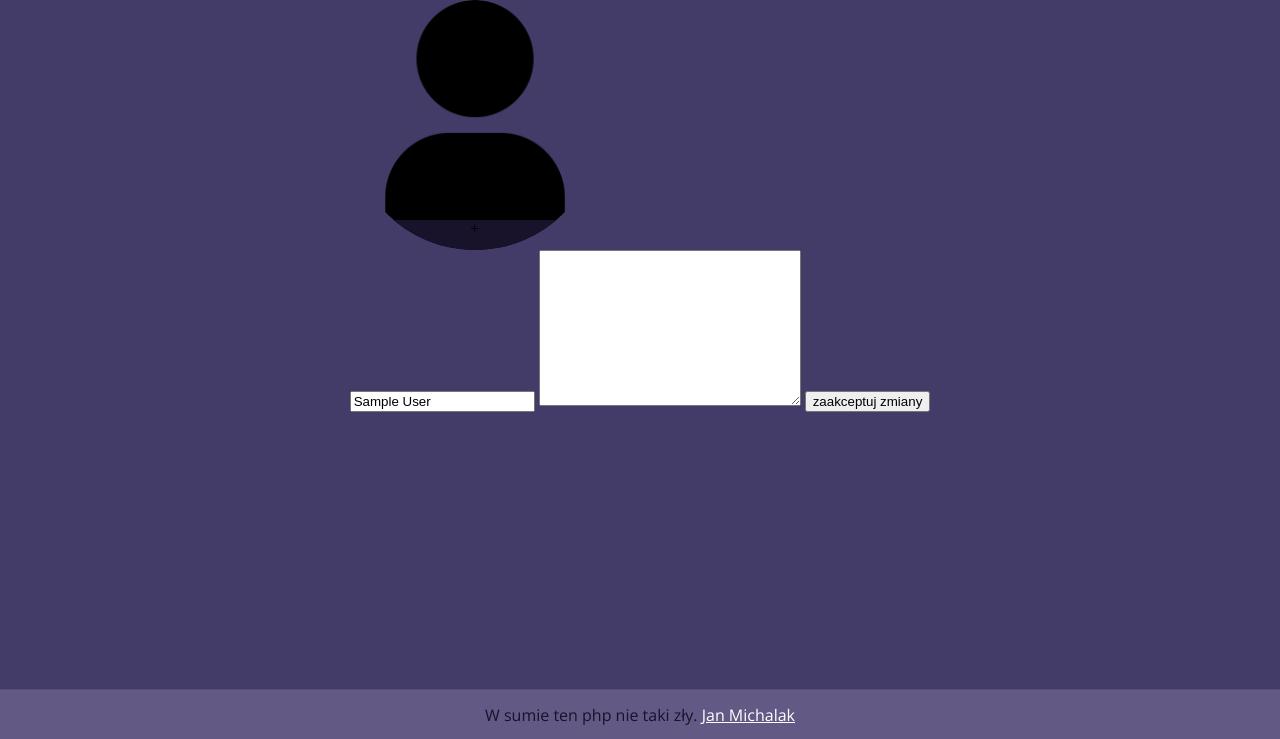
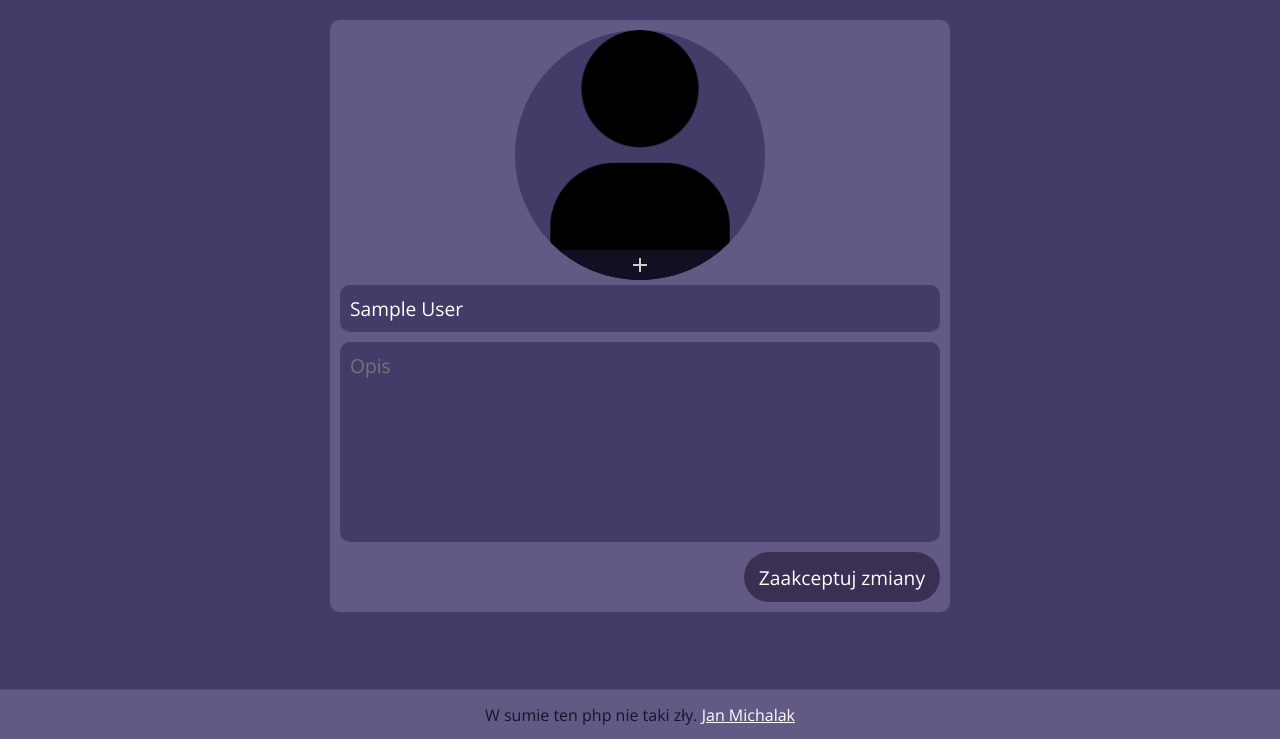
Before and after one commit to canicjusz/slownik, a PHP site: page /user/edit.php in a window 1280 px wide. Shown: the part 61-800 px from the top of the page. Run offline with PHP 8.4, Linux system fonts and the light colour scheme; the visitor is signed in with stand-in values (Sample User, id 1).

Commit message:
user editing page fertig

```diff
--- a/user/edit.css
+++ b/user/edit.css
@@ -121,33 +121,30 @@ svg {
   color: #18122B;
   box-shadow: 0 0 2px #574e74;
 }
-
-.form {
-  margin: 20px 0 0 0;
-  border-radius: 10px;
-  height: -moz-fit-content;
-  height: fit-content;
-  background: #635985;
-  box-sizing: border-box;
-  padding: 10px 15px;
-}
-.form__avatar {
+.user__avatar {
   width: 100%;
   height: 100%;
+  -o-object-fit: cover;
+     object-fit: cover;
 }
-.form__avatar-input {
+.user__avatar-input {
   display: none;
 }
-.form__avatar-plus {
+.user__avatar-plus {
   height: 30px;
   width: 100%;
   background: #18122B;
-  text-align: center;
-  display: block;
+  color: #fff;
+  opacity: 0.8;
+  align-items: center;
+  display: flex;
+  justify-content: center;
+  cursor: pointer;
   bottom: 0;
   position: absolute;
 }
-.form__avatar-container {
+.user__avatar-container {
+  margin: 0 auto;
   position: relative;
   overflow: hidden;
   background: #443C68;
@@ -157,7 +154,21 @@ svg {
   -o-object-fit: cover;
      object-fit: cover;
 }
-.form__input {
+.user__button {
+  color: #fff;
+  cursor: pointer;
+  font-size: 1.2rem;
+  font-family: "Open Sans", sans-serif;
+  padding: 10px 15px;
+  margin-right: 0;
+  display: block;
+  margin-left: auto;
+  height: 50px;
+  background: #393053;
+  border: none;
+  border-radius: 50px;
+}
+.user__input {
   box-sizing: border-box;
   margin: 5px 0 10px 0;
   padding: 10px;
@@ -176,23 +187,4 @@ svg {
   cursor: text;
   font-size: 1.2rem;
   max-height: 200px;
-}
-.form__button {
-  color: #fff;
-  cursor: pointer;
-  font-size: 1.2rem;
-  font-family: "Open Sans", sans-serif;
-  padding: 10px 15px;
-  margin-right: 0;
-  display: block;
-  margin-left: auto;
-  height: 50px;
-  background: #393053;
-  border: none;
-  border-radius: 50px;
-}
-.form__label {
-  font-size: 1.2rem;
-  font-family: "Open Sans", sans-serif;
-  color: #18122B;
 }/*# sourceMappingURL=edit.css.map */
--- /dev/null
+++ b/user/edit.js
@@ -0,0 +1,20 @@
+// chcialem 0 js ale no cusz... ten skrypt i tak nie jest mandatory
+
+const input = document.querySelector(".user__avatar-input");
+const img = document.querySelector(".user__avatar");
+
+input.addEventListener("change", changeImg);
+
+function changeImg() {
+  if (input.files) {
+    const file = input.files[0];
+    if (file.type.startsWith("image/")) {
+      const newSrc = URL.createObjectURL(file);
+      img.setAttribute("src", newSrc);
+      URL.revokeObjectURL(newSrc);
+    } else {
+      input.value = "";
+      alert("Dodaj zdjęcie, a nie");
+    }
+  }
+}
--- a/user/edit.php
+++ b/user/edit.php
@@ -10,7 +10,7 @@ if (!$result = $mysqli->query($query)) {
 if ($result->num_rows == 1) {
   $user = $result->fetch_object();
 
-  if(isset($_POST["avatar"]) || isset($_POST["description"]) || isset($_POST["name"])){
+  if (isset($_POST["avatar"]) || isset($_POST["description"]) || isset($_POST["name"])) {
     $new_avatar = $_FILES["avatar"]["tmp_name"];
     $edited = [];
 
@@ -43,16 +43,24 @@ if ($result->num_rows == 1) {
 <?php require_once('../components/nav.php') ?>
 
 <main class="main">
-  <form action="" method="post" enctype="multipart/form-data">
-    <div class="form__avatar-container">
-      <img src="../avatars/<?= $user->avatar ?>" class="form__avatar" />
-      <label class="form__avatar-plus" for="avatar">+</label>
-      <input class="form__avatar-input" type="file" id="avatar" name="avatar" accept="image/png, image/jpeg, image/jpg, image/gif">
+  <form action="" method="post" enctype="multipart/form-data" class="user">
+    <div class="user__avatar-container">
+      <img src="../avatars/<?= $user->avatar ?>" class="user__avatar" />
+      <label class="user__avatar-plus" for="avatar"><svg xmlns="http://www.w3.org/2000/svg" viewBox="0 0 24 24"
+          width="24" height="24">
+          <path fill="none" d="M0 0h24v24H0z" />
+          <path d="M11 11V5h2v6h6v2h-6v6h-2v-6H5v-2z" />
+        </svg></label>
+      <input class="user__avatar-input" type="file" id="avatar" name="avatar"
+        accept="image/png, image/jpeg, image/jpg, image/gif">
     </div>
-    <input type="text" name="name" value="<?= $user->name ?>" required>
-    <textarea name="description" id="" cols="30" rows="10"><?= $user->description ?></textarea>
-    <button>zaakceptuj zmiany</button>
+    <input class="user__input" type="text" name="name" value="<?= $user->name ?>" required placeholder="Nazwa">
+    <textarea class="user__input" name="description" id="" cols="30" rows="10"
+      placeholder="Opis"><?= $user->description ?></textarea>
+    <button class="user__button">Zaakceptuj zmiany</button>
   </form>
 </main>
 
+<script src="edit.js"></script>
+
 <?php require_once('../components/footer.php') ?>
--- a/user/edit.sass
+++ b/user/edit.sass
@@ -32,17 +32,10 @@
   // dodac to we wszystkich chmurkach
   box-shadow: 0 0  2px #574e74
 
-.form
-  margin: 20px 0 0 0
-  border-radius: 10px
-  height: fit-content
-  background: $kimberly
-  box-sizing: border-box
-  padding: 10px 15px
-
   &__avatar
     width: 100%
     height: 100%
+    object-fit: cover
 
     &-input
       display: none
@@ -51,12 +44,17 @@
       height: 30px
       width: 100%
       background: $haiti
-      text-align: center
-      display: block
+      color: $white
+      opacity: .8
+      align-items: center
+      display: flex
+      justify-content: center
+      cursor: pointer
       bottom: 0
       position: absolute
 
     &-container
+      margin: 0 auto
       position: relative
       overflow: hidden
       background: $minsk
@@ -64,6 +62,20 @@
       height: 250px
       width: 250px
       object-fit: cover
+
+  &__button
+    color: $white
+    cursor: pointer
+    font-size: 1.2rem
+    font-family: 'Open Sans', sans-serif
+    padding: 10px 15px
+    margin-right: 0
+    display: block
+    margin-left: auto
+    height: 50px
+    background: $indigo
+    border: none
+    border-radius: 50px
 
   &__input
     box-sizing: border-box
@@ -83,22 +95,3 @@
     cursor: text
     font-size: 1.2rem
     max-height: 200px
-
-  &__button
-    color: $white
-    cursor: pointer
-    font-size: 1.2rem
-    font-family: 'Open Sans', sans-serif
-    padding: 10px 15px
-    margin-right: 0
-    display: block
-    margin-left: auto
-    height: 50px
-    background: $indigo
-    border: none
-    border-radius: 50px
-
-  &__label
-    font-size: 1.2rem
-    font-family: 'Open Sans', sans-serif
-    color: $haiti
```
Also changed, not shown: avatars/21678473706.png (added), avatars/21678474096.png (added), 1 other file.
